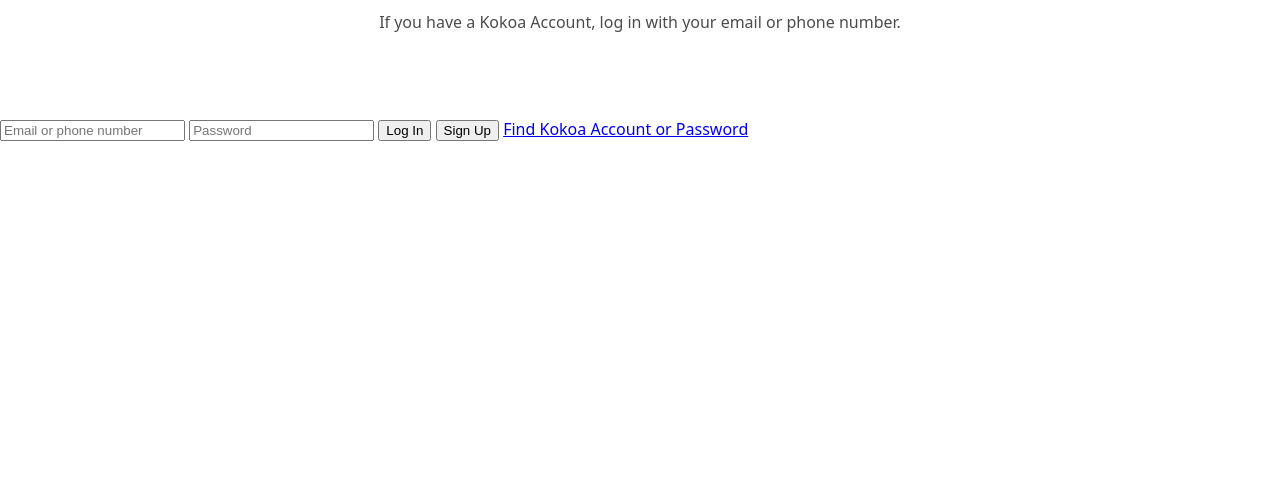
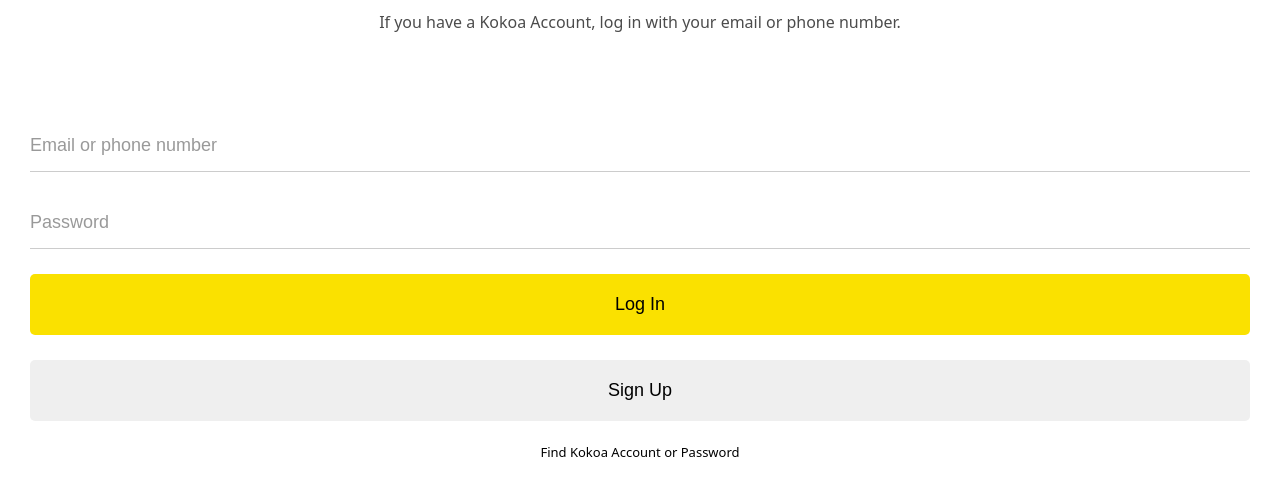
Before and after one commit to twothreezero/kokoa-clone-default, a plain HTML site: page index.html in a window 1280 px wide. Shown: the part 167-662 px from the top of the page. Drawn offline with Linux system fonts and the light colour scheme.

Commit message:
Change: Seprate CSS files

```diff
--- /dev/null
+++ b/css/screens/login.css
@@ -0,0 +1,89 @@
+.welcome-header {
+  margin: 90px 0;
+  text-align: center;
+  display: flex;
+  flex-direction: column;
+  align-items: center;
+}
+.welcome-header__title {
+  margin-bottom: 40px;
+  font-size: 25px;
+}
+.welcome-header__text {
+  width: 50%;
+  opacity: 0.7;
+}
+
+#login-form {
+  display: flex;
+  flex-direction: column;
+  margin: 0 30px;
+}
+#login-form input {
+  border: none;
+  padding: 15px 0;
+  font-size: 18px;
+  margin-bottom: 25px;
+}
+#login-form input:not([type="submit"]) {
+  border-bottom: 1px solid rgba(0, 0, 0, 0.2);
+  transition: border-color 0.3s ease-in-out;
+}
+#login-form input::placeholder {
+  color: rgba(0, 0, 0, 0.4);
+}
+#login-form input:focus {
+  border-color: var(--main);
+}
+#login-form input[type="submit"] {
+  cursor: pointer;
+  padding: 20px 0;
+  border-radius: 5px;
+}
+#login-form input[value="Log In"] {
+  background-color: var(--main);
+}
+#login-form a {
+  text-align: center;
+  text-decoration: none;
+  color: inherit;
+  font-size: 13px;
+}
+/* BEM 방식 */
+/* .login-form {
+  display: flex;
+  flex-direction: column;
+  margin: 0 30px;
+}
+.login-form__input {
+  border: none;
+  padding: 15px 0;
+  font-size: 18px;
+  margin-bottom: 25px;
+  color: rgba(0, 0, 0, 0.4);
+  border-bottom: 1px solid rgba(0, 0, 0, 0.2);
+  transition: border-color 0.3s ease-in-out;
+}
+.login-form__input::placeholder {
+  color: rgba(0, 0, 0, 0.4);
+}
+.login-form__input:focus {
+  border-color: var(--main);
+}
+.login-form__btn {
+  border: none;
+  font-size: 18px;
+  margin-bottom: 25px;
+  cursor: pointer;
+  padding: 20px 0;
+  border-radius: 5px;
+}
+.login-form__btn[value="Log In"] {
+  background-color: var(--main);
+}
+.login-form__a {
+  text-align: center;
+  text-decoration: none;
+  color: inherit;
+  font-size: 13px;
+} */
--- a/css/style.css
+++ b/css/style.css
@@ -1,22 +1,15 @@
 @import url(reset.min.css);
-@import url(status-bar.css);
+@import url(variables.css);
+/* Components */
+@import url(components/status-bar.css);
+/* Screens */
+@import url(screens/login.css);
 
+* {
+  input:focus {
+    outline: none;
+  }
+}
 body {
   font-family: system-ui, -apple-system, BlinkMacSystemFont, "Segoe UI", Roboto, Oxygen, Ubuntu, Cantarell, "Open Sans", "Helvetica Neue", sans-serif;
 }
-
-.welcome-header {
-  margin: 90px 0;
-  text-align: center;
-  display: flex;
-  flex-direction: column;
-  align-items: center;
-}
-.welcome-header__title {
-  margin-bottom: 40px;
-  font-size: 25px;
-}
-.welcome-header__text {
-  width: 50%;
-  opacity: 0.7;
-}
--- a/index.html
+++ b/index.html
@@ -30,12 +30,12 @@
       <p class="welcome-header__text">If you have a Kokoa Account, log in with your email or phone number.</p>
     </header>
 
-    <form action="" id="login-form">
-      <input type="text" placeholder="Email or phone number" />
-      <input type="text" placeholder="Password" />
-      <input type="submit" value="Log In" />
-      <input type="submit" value="Sign Up" />
-      <a href="javascript:void(0)">Find Kokoa Account or Password</a>
+    <form action="" id="login-form" class="login-form">
+      <input class="login-form__input" type="text" placeholder="Email or phone number" />
+      <input class="login-form__input" type="text" placeholder="Password" />
+      <input class="login-form__btn" type="submit" value="Log In" />
+      <input class="login-form__btn" type="submit" value="Sign Up" />
+      <a class="login-form__a" href="javascript:void(0)">Find Kokoa Account or Password</a>
     </form>
 
     <!-- Script -->
```
Also changed, not shown: css/components/status-bar.css (renamed from css/status-bar.css).
